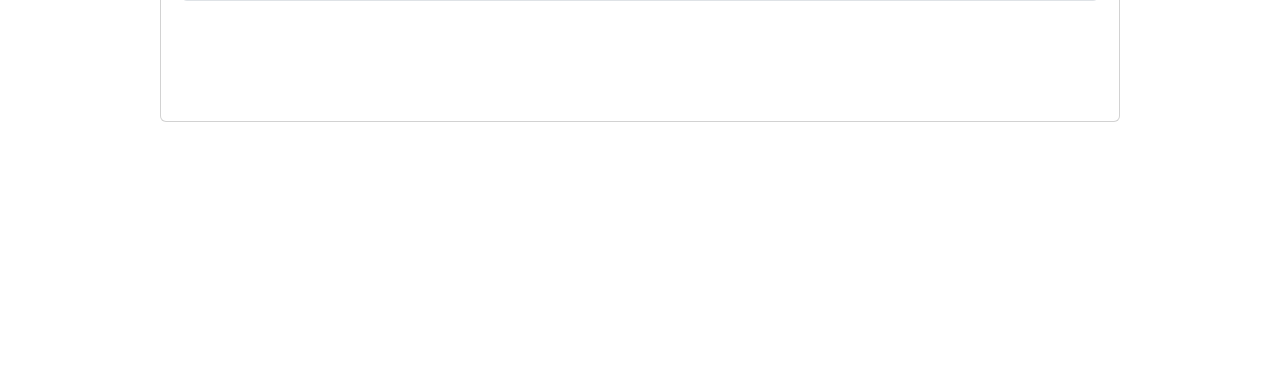
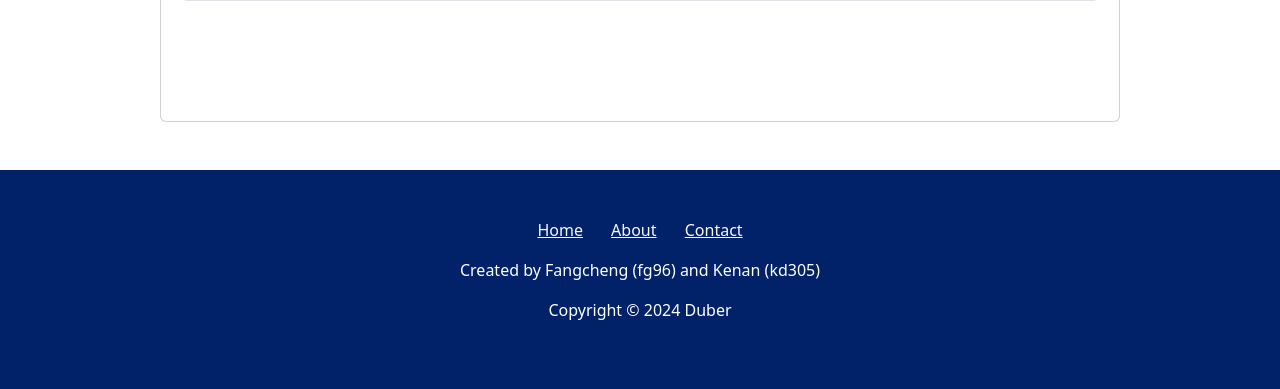
Before and after one commit to Jerry20000730/Duber, a Django app: page /about/ride_owner/ in a window 1280 px wide. Shown: the part 5476-5865 px from the top of the page. Before the commit the page ends 5598 px from the top, so only its background shows below. Run offline with Django 5.2, Linux system fonts and the light colour scheme; some libraries are stand-ins or nearby versions.

Commit message:
url adding

```diff
--- a/templates/about.html
+++ b/templates/about.html
@@ -20,8 +20,8 @@
             <div class="collapse navbar-collapse" id="navcol-1">
                 <ul class="navbar-nav mx-auto">
                     <li class="nav-item"><a class="nav-link" href="{% url 'driver_about' %}">Driver</a></li>
-                    <li class="nav-item"><a class="nav-link" href="#">Ride Owner</a></li>
-                    <li class="nav-item"><a class="nav-link" href="#">Ride Sharer</a></li>
+                    <li class="nav-item"><a class="nav-link" href="{% url 'ride_owner_about' %}">Ride Owner</a></li>
+                    <li class="nav-item"><a class="nav-link" href="{% url 'ride_sharer_about' %}">Ride Sharer</a></li>
                 </ul>
                 {% if not user.is_authenticated %}
                 <div class="row">
--- a/templates/contact.html
+++ b/templates/contact.html
@@ -20,8 +20,8 @@
             <div class="collapse navbar-collapse" id="navcol-1">
                 <ul class="navbar-nav mx-auto">
                     <li class="nav-item"><a class="nav-link" href="{% url 'driver_about' %}">Driver</a></li>
-                    <li class="nav-item"><a class="nav-link" href="#">Ride Owner</a></li>
-                    <li class="nav-item"><a class="nav-link" href="#">Ride Sharer</a></li>
+                    <li class="nav-item"><a class="nav-link" href="{% url 'ride_owner_about' %}">Ride Owner</a></li>
+                    <li class="nav-item"><a class="nav-link" href="{% url 'ride_sharer_about' %}">Ride Sharer</a></li>
                 </ul>
 
                 {% if not user.is_authenticated %}
--- a/templates/home.html
+++ b/templates/home.html
@@ -87,7 +87,7 @@
                         </svg></div>
                     <div>
                         <h4 style="font-weight: bold;">Ride Sharer</h4>
-                        <p>Limited budget? If you want to join an existing car ride, or you happen to find another car ride with the same destination, join sharer families!</p><a href="#">Learn More&nbsp;<svg xmlns="http://www.w3.org/2000/svg" width="1em" height="1em" fill="currentColor" viewBox="0 0 16 16" class="bi bi-arrow-right">
+                        <p>Limited budget? If you want to join an existing car ride, or you happen to find another car ride with the same destination, join sharer families!</p><a href="{% url 'ride_sharer_about' %}">Learn More&nbsp;<svg xmlns="http://www.w3.org/2000/svg" width="1em" height="1em" fill="currentColor" viewBox="0 0 16 16" class="bi bi-arrow-right">
                                 <path fill-rule="evenodd" d="M1 8a.5.5 0 0 1 .5-.5h11.793l-3.147-3.146a.5.5 0 0 1 .708-.708l4 4a.5.5 0 0 1 0 .708l-4 4a.5.5 0 0 1-.708-.708L13.293 8.5H1.5A.5.5 0 0 1 1 8"></path>
                             </svg></a>
                     </div>
--- a/templates/myride_detail.html
+++ b/templates/myride_detail.html
@@ -72,7 +72,7 @@
                 <ul class="navbar-nav mx-auto">
                     <li class="nav-item"><a class="nav-link" href="{% url 'myrides' %}">My rides</a></li>
                     <li class="nav-item"><a class="nav-link" href="{% url 'request_ride' %}">Request new rides</a></li>
-                    <li class="nav-item"><a class="nav-link" href="#">Search rides</a></li>
+                    <li class="nav-item"><a class="nav-link" href="{% url 'search_ride' %}">Search rides</a></li>
                 </ul>
                 <div class="row">
                     <div class="col">
--- a/templates/owner_about.html
+++ b/templates/owner_about.html
@@ -21,7 +21,7 @@
                 <ul class="navbar-nav mx-auto">
                     <li class="nav-item"><a class="nav-link" href="{% url 'driver_about' %}">Driver</a></li>
                     <li class="nav-item"><a class="nav-link active" href="{% url 'ride_owner_about' %}">Ride Owner</a></li>
-                    <li class="nav-item"><a class="nav-link" href="#">Ride Sharer</a></li>
+                    <li class="nav-item"><a class="nav-link" href="{% url 'ride_sharer_about' %}">Ride Sharer</a></li>
                 </ul>
                 {% if not user.is_authenticated %}
                 <div class="row">
@@ -88,5 +88,16 @@
             </div>
         </div>
     </div>
+        <footer class="text-center bg-primary mt-auto w-100" style="height: 218.983px">
+                <div class="container text-white py-4 py-lg-5">
+                    <ul class="list-inline">
+                        <li class="list-inline-item me-4"><a class="link-light" href="{% url 'homepage' %}">Home</a></li>
+                        <li class="list-inline-item me-4"><a class="link-light" href="{% url 'about' %}">About</a></li>
+                        <li class="list-inline-item"><a class="link-light" href="{% url 'contact' %}">Contact</a></li>
+                    </ul>
+                    <p style="color: var(--bs-white);">Created by Fangcheng (fg96) and Kenan (kd305)</p>
+                    <p style="color: var(--bs-white);">Copyright © 2024 Duber</p>
+                </div>
+            </footer>
 </body>
 </html>
--- a/templates/sharer_about.html
+++ b/templates/sharer_about.html
@@ -20,8 +20,8 @@
             <div class="collapse navbar-collapse" id="navcol-1">
                 <ul class="navbar-nav mx-auto">
                     <li class="nav-item"><a class="nav-link active" href="{% url 'driver_about' %}">Driver</a></li>
-                    <li class="nav-item"><a class="nav-link" href="#">Ride Owner</a></li>
-                    <li class="nav-item"><a class="nav-link" href="#">Ride Sharer</a></li>
+                    <li class="nav-item"><a class="nav-link" href="{% url 'ride_owner_about' %}">Ride Owner</a></li>
+                    <li class="nav-item"><a class="nav-link" href="{% url 'ride_sharer_about' %}">Ride Sharer</a></li>
                 </ul>
                 {% if not user.is_authenticated %}
                 <div class="row">
```
